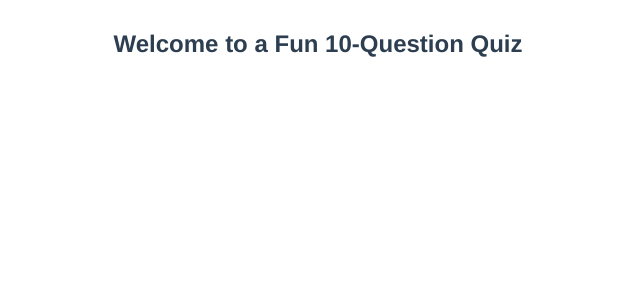
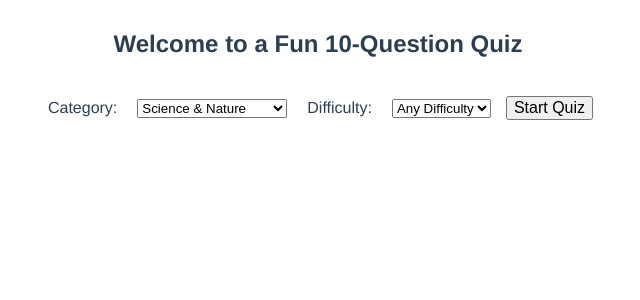
Before and after one commit to audreychenjj-2019/e28, a Vue app in the folder p2/: page / in a window 1280 px wide. Shown: the top 300 px of the page, without its empty margins (322-962 px from the left). Built offline with nearby package versions, Linux system fonts and the light colour scheme; no server answers.

Commit message:
JSON issues fixed!

```diff
--- a/p2/src/App.vue
+++ b/p2/src/App.vue
@@ -2,6 +2,36 @@
   <div id="app" v-cloak>
     <h2>Welcome to a Fun 10-Question Quiz</h2>
     <br />
+
+    <div v-if="changeQuizSettings">
+      <label>Category:</label>
+      <select v-model="categorySelected">
+        <option
+          v-for="category in categories"
+          v-bind:value="{ id: category.id, readable: category.readable }"
+          v-bind:key="category.id"
+        >{{ category.readable }}</option>
+      </select>
+
+      <label>Difficulty:</label>
+      <select v-model="level">
+        <option value="any">Any Difficulty</option>
+        <option value="easy">Easy</option>
+        <option value="medium">Medium</option>
+        <option value="hard">Hard</option>
+      </select>
+
+      <button v-on:click="loadQuiz">Start Quiz</button>
+    </div>
+    <div v-else>
+      Current Quiz Settings: Category is {{categorySelected.readable}}. Difficulty level is set to {{level}}.
+      <button
+        v-on:click="changeQuizSettings=true, quizOn=false"
+      >Change/Reset Settings</button>
+    </div>
+
+    <br />
+    <div v-if="quizOn">
       <Question
         v-if="questions.length"
         :currentQuestion="questions[index]"
@@ -11,11 +41,14 @@
         :numTotal="numTotal"
       />
       <br />
-    <Conclusion :numCorrect="numCorrect" :numTotal="numTotal" :allQuestionsDone="allQuestionsDone" />
+      <Conclusion
+        :numCorrect="numCorrect"
+        :numTotal="numTotal"
+        :allQuestionsDone="allQuestionsDone"
+      />
+    </div>
   </div>
 </template>
-
-
 
 <script>
 import Question from "./components/Question.vue";
@@ -33,9 +66,26 @@ export default {
       index: 0,
       allQuestionsDone: false,
       numCorrect: 0,
-      numTotal: 0
+      numTotal: 0,
+      quizOn: false,
+      baseURL: "https://opentdb.com/api.php?amount=10&type=multiple",
+      questionBankURL: "",
+      categorySelected: { id: "17", readable: "Science & Nature" },
+      categories: [
+        { id: "9", readable: "General Knowledge" },
+        { id: "10", readable: "Entertainment: Books" },
+        { id: "17", readable: "Science & Nature" },
+        { id: "18", readable: "Science: Computers" },
+        { id: "22", readable: "Geography" },
+        { id: "23", readable: "History" },
+        { id: "27", readable: "Animals" },
+        { id: "28", readable: "Vehicles" }
+      ],
+      level: "any",
+      changeQuizSettings: true
     };
   },
+
   methods: {
     next() {
       if (this.index < 9) {
@@ -49,15 +99,38 @@ export default {
         this.numCorrect++;
       }
       this.numTotal++;
+    },
+
+    loadQuiz: function() {
+      this.generateUrlFromSettings();
+      this.fetchQuiz();
+      this.index = 0;
+      this.allQuestionsDone = false;
+      this.numCorrect = 0;
+      this.numTotal = 0;
+      this.quizOn = true;
+    },
+
+    generateUrlFromSettings: function() {
+      this.questionBankURL = this.baseURL;
+      if (this.categorySelected != "any") {
+        this.questionBankURL = this.questionBankURL
+          .concat("&category=")
+          .concat(this.categorySelected.id);
       }
+      if (this.level != "any") {
+        this.questionBankURL = this.questionBankURL
+          .concat("&difficulty=")
+          .concat(this.level);
+      }
+      this.changeQuizSettings = false;
     },
-  mounted: function() {
-    fetch(
-      "https://opentdb.com/api.php?amount=10&category=17&difficulty=medium&type=multiple",
-      {
+
+    fetchQuiz: function() {
+      this.questions = "";
+      fetch(this.questionBankURL, {
         method: "get"
-      }
-    )
+      })
         .then(response => {
           return response.json();
         })
@@ -65,6 +138,8 @@ export default {
           this.questions = jsonData.results;
         });
     }
+  },
+  mounted: function() {}
 };
 </script>
 
@@ -77,4 +152,14 @@ export default {
   color: #2c3e50;
   margin-top: 30px;
 }
+
+label {
+  margin: 0 20px;
+  font-size: 16px;
+}
+
+button {
+  margin: 0 15px;
+  font-size: 16px;
+}
 </style>
--- a/p2/src/components/Conclusion.vue
+++ b/p2/src/components/Conclusion.vue
@@ -1,7 +1,9 @@
 <template>
   <div v-if="numTotal > 0" v-cloak>
-    <div v-if="!allQuestionsDone">You got {{ numCorrect }} out of {{ numTotal }} right.</div>
-    <div v-else>End of the quiz. You got {{ numCorrect }} out of {{ numTotal }} right.</div>
+    <div v-if="numTotal<10">You got {{ numCorrect }} out of {{ numTotal }} right.</div>
+    <div
+      v-if="numTotal==10"
+    >End of the quiz. You got {{ numCorrect }} out of {{ numTotal }} right. Want to take another quiz? Please click the Change/Reset Settings button on the top.</div>
   </div>
 </template>
 
--- a/p2/src/components/Question.vue
+++ b/p2/src/components/Question.vue
@@ -1,6 +1,6 @@
 <template>
   <div>
-    <ul class="questionUL">{{ currentQuestion.question }}</ul>
+    <ul class="questionUL">{{ decodedQuestion }}</ul>
     <br />
     <br />
     <ol type="A">
@@ -17,7 +17,11 @@
       v-on:click="submitAnswer"
       v-bind:disabled="selectedIndex === null || answered"
     >Submit</button>
-    <button v-if="!allQuestionsDone && numTotal<10" v-on:click="next" variant="success">Next</button>
+    <button
+      v-if="!allQuestionsDone && numTotal<10 && answered"
+      v-on:click="next"
+      variant="success"
+    >Next</button>
     <br />
   </div>
 </template>
@@ -37,6 +41,7 @@ export default {
       selectedIndex: null,
       correctIndex: null,
       shuffledAnswers: [],
+      decodedQuestion: "",
       answered: false
     };
   },
@@ -54,10 +59,17 @@ export default {
         this.selectedIndex = null;
         this.answered = false;
         this.shuffleAnswers();
+        this.decodedQuestion = this.decode(this.currentQuestion.question);
       }
     }
   },
   methods: {
+    decode: function(html) {
+      var txt = document.createElement("textarea");
+      txt.innerHTML = html;
+      return txt.value;
+    },
+
     selectAnswer(index) {
       this.selectedIndex = index;
     },
@@ -73,14 +85,14 @@ export default {
     },
     shuffleAnswers() {
       this.correctIndex = Math.floor(Math.random() * Math.floor(4));
-      this.shuffledAnswers[
-        this.correctIndex
-      ] = this.currentQuestion.correct_answer;
+      this.shuffledAnswers[this.correctIndex] = this.decode(
+        this.currentQuestion.correct_answer
+      );
       for (let i = 0, incorrecti = 0; i < 4; i++) {
         if (i != this.correctIndex) {
-          this.shuffledAnswers[i] = this.currentQuestion.incorrect_answers[
-            incorrecti
-          ];
+          this.shuffledAnswers[i] = this.decode(
+            this.currentQuestion.incorrect_answers[incorrecti]
+          );
           incorrecti++;
         }
       }
@@ -98,7 +110,6 @@ export default {
       ) {
         answerClass = "incorrect";
       }
-
       return answerClass;
     }
   }
```
Also changed, not shown: 1 other file (tests, documents, lock files or other folders). Lines whose indentation alone changed are shown as unchanged.
